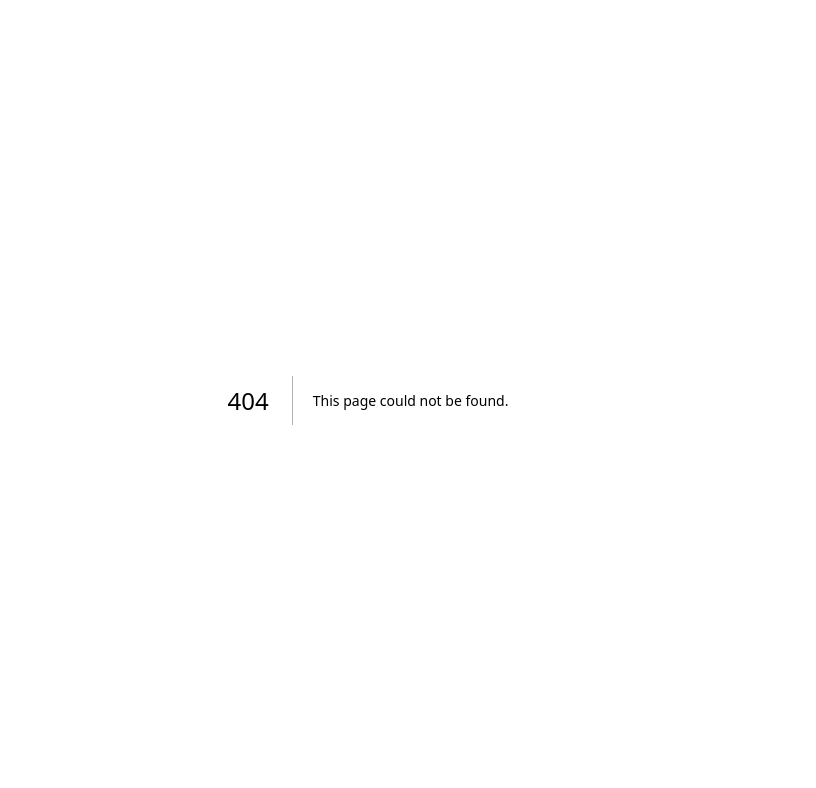
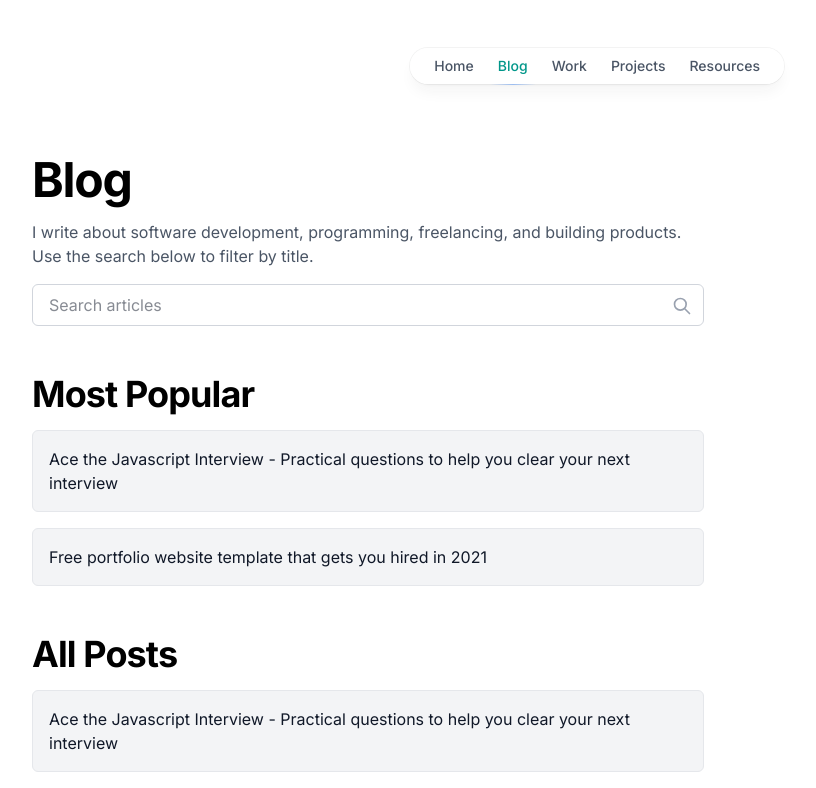
Before and after one commit to Mohd-Arzaid/arzaid, a Next.js app: page /blog in a window 1280 px wide. Before the commit this address had no page. Shown: the top 788 px of the page, without its empty margins (272-1088 px from the left). Built offline with nearby package versions, Linux system fonts and the light colour scheme.

Commit message:
Add Blog functionality with BlogClient component, dynamic blog post rendering, and search feature. Create BlogPage and BlogPostPage for displaying posts and individual post details. Introduce blog data structure for managing posts efficiently.

```diff
--- /dev/null
+++ b/src/app/blog/BlogClient.jsx
@@ -0,0 +1,82 @@
+"use client";
+
+import { useState } from "react";
+import BlogPost from "@/components/BlogPost";
+
+export default function BlogClient({ posts }) {
+  const [searchValue, setSearchValue] = useState("");
+
+  const filteredBlogPosts = posts
+    .slice()
+    .sort(
+      (a, b) =>
+        Number(new Date(b.publishedAt)) - Number(new Date(a.publishedAt))
+    )
+    .filter((frontMatter) =>
+      frontMatter.title.toLowerCase().includes(searchValue.toLowerCase())
+    );
+
+  return (
+    <>
+      <h1 className="font-bold text-3xl md:text-5xl tracking-tight mb-4 text-black">
+        Blog
+      </h1>
+      <p className="text-gray-600 mb-4">
+        I write about software development, programming, freelancing, and
+        building products. Use the search below to filter by title.
+      </p>
+
+      <div className="relative w-full mb-4">
+        <input
+          aria-label="Search articles"
+          type="text"
+          onChange={(e) => setSearchValue(e.target.value)}
+          placeholder="Search articles"
+          className="px-4 py-2 border border-gray-300 focus:ring-blue-500 focus:border-blue-500 block w-full rounded-md bg-white text-gray-900"
+        />
+        <svg
+          className="absolute right-3 top-3 h-5 w-5 text-gray-400"
+          xmlns="http://www.w3.org/2000/svg"
+          fill="none"
+          viewBox="0 0 24 24"
+          stroke="currentColor"
+        >
+          <path
+            strokeLinecap="round"
+            strokeLinejoin="round"
+            strokeWidth={2}
+            d="M21 21l-6-6m2-5a7 7 0 11-14 0 7 7 0 0114 0z"
+          />
+        </svg>
+      </div>
+
+      {!searchValue && (
+        <>
+          <h3 className="font-bold text-2xl md:text-4xl tracking-tight mb-4 mt-8 text-black">
+            Most Popular
+          </h3>
+          <BlogPost
+            title="Ace the Javascript Interview - Practical questions to help you clear your next interview"
+            summary="Ace your next Javascript Interview - Practice these topics in depth with examples and code snippets."
+            slug="ace-the-javascript-interview"
+          />
+          <BlogPost
+            title="Free portfolio website template that gets you hired in 2021"
+            summary="Build a modern, minimal portfolio website with Next.js and tailwindcss for developers that gets you hired for Full Stack Developer roles in 2021."
+            slug="developer-portfolio-website"
+          />
+        </>
+      )}
+
+      <h3 className="font-bold text-2xl md:text-4xl tracking-tight mb-4 mt-8 text-black">
+        All Posts
+      </h3>
+      {!filteredBlogPosts.length && (
+        <p className="text-gray-600 mb-4">No posts found.</p>
+      )}
+      {filteredBlogPosts.map((frontMatter) => (
+        <BlogPost key={frontMatter.title} {...frontMatter} />
+      ))}
+    </>
+  );
+}
--- /dev/null
+++ b/src/app/blog/[slug]/page.js
@@ -0,0 +1,42 @@
+import Link from "next/link";
+import { notFound } from "next/navigation";
+import Navbar from "@/components/Navbar";
+import Footer from "@/components/Footer";
+import posts from "@/data/blog";
+
+export function generateStaticParams() {
+  return posts.map((post) => ({ slug: post.slug }));
+}
+
+export default async function BlogPostPage({ params }) {
+  const { slug } = await params;
+  const post = posts.find((p) => p.slug === slug);
+
+  if (!post) {
+    notFound();
+  }
+
+  return (
+    <div className="bg-white">
+      <Navbar />
+      <main
+        id="skip"
+        className="flex flex-col justify-center bg-white px-8 text-gray-900 antialiased"
+      >
+        <div className="flex flex-col justify-center items-start max-w-2xl mx-auto mb-16">
+          <Link
+            href="/blog"
+            className="text-sm text-gray-500 hover:text-gray-800 mb-8"
+          >
+            ← Back to blog
+          </Link>
+          <h1 className="font-bold text-3xl md:text-5xl tracking-tight mb-4 text-black">
+            {post.title}
+          </h1>
+          <p className="text-gray-600 text-lg leading-relaxed">{post.summary}</p>
+        </div>
+        <Footer />
+      </main>
+    </div>
+  );
+}
--- /dev/null
+++ b/src/app/blog/page.js
@@ -0,0 +1,21 @@
+import Navbar from "@/components/Navbar";
+import Footer from "@/components/Footer";
+import BlogClient from "./BlogClient";
+import posts from "@/data/blog";
+
+export default function BlogPage() {
+  return (
+    <div className="bg-white">
+      <Navbar />
+      <main
+        id="skip"
+        className="flex flex-col justify-center bg-white px-8 text-gray-900 antialiased"
+      >
+        <div className="flex flex-col justify-center items-start max-w-2xl mx-auto mb-16">
+          <BlogClient posts={posts} />
+        </div>
+        <Footer />
+      </main>
+    </div>
+  );
+}
--- /dev/null
+++ b/src/data/blog.js
@@ -0,0 +1,33 @@
+const posts = [
+  {
+    title:
+      "Ace the Javascript Interview - Practical questions to help you clear your next interview",
+    summary:
+      "Ace your next Javascript Interview - Practice these topics in depth with examples and code snippets.",
+    slug: "ace-the-javascript-interview",
+    publishedAt: "2021-06-15",
+  },
+  {
+    title: "Free portfolio website template that gets you hired in 2021",
+    summary:
+      "Build a modern, minimal portfolio website with Next.js and tailwindcss for developers that gets you hired for Full Stack Developer roles in 2021.",
+    slug: "developer-portfolio-website",
+    publishedAt: "2021-05-20",
+  },
+  {
+    title: "Top 5 courses and resources to learn Next JS in 2021",
+    summary:
+      "Get the top 5 resources to learn Next JS in 2021 and take your React skills to the next level.",
+    slug: "top-5-nextjs-resources",
+    publishedAt: "2021-04-10",
+  },
+  {
+    title: "How I built a blogging platform like Medium with Next.js",
+    summary:
+      "Insights and structure of devmedium, A blogging platform built with Next.js with features like custom usernames, create blogs and various optimization techniques",
+    slug: "blogging-platform-nextjs",
+    publishedAt: "2021-03-01",
+  },
+];
+
+export default posts;
```
